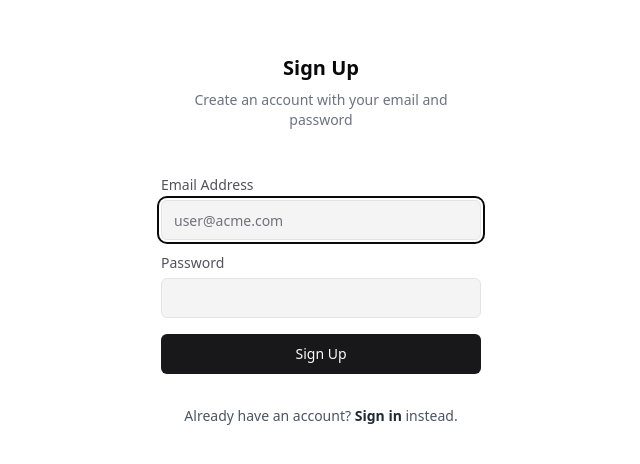
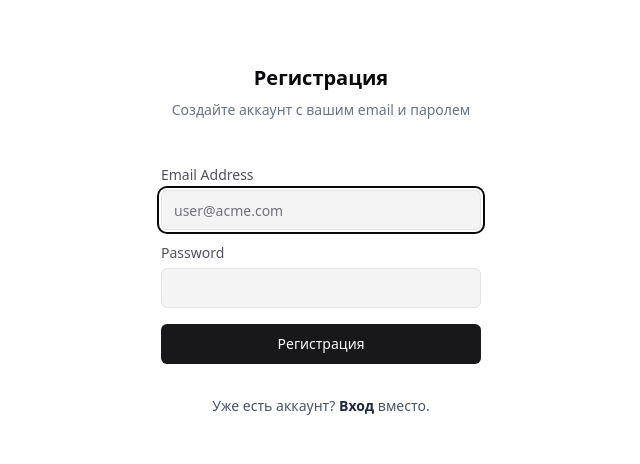
Before and after one commit to Pevznergo/ainew, a Next.js app: page /register in a window 1280 px wide. Shown: the part 160-624 px from the top of the page, without its empty margins (319-959 px from the left). Built offline with nearby package versions, Linux system fonts and the light colour scheme; what bcrypt-ts would draw is missing.

Commit message:
перевод часть текстов на рус

```diff
--- a/app/(auth)/login/page.tsx
+++ b/app/(auth)/login/page.tsx
@@ -28,12 +28,12 @@ export default function Page() {
     if (state.status === 'failed') {
       toast({
         type: 'error',
-        description: 'Invalid credentials!',
+        description: 'Неверные учетные данные!',
       });
     } else if (state.status === 'invalid_data') {
       toast({
         type: 'error',
-        description: 'Failed validating your submission!',
+        description: 'Неверные учетные данные!',
       });
     } else if (state.status === 'success') {
       gtmEvent('login', { method: 'email' });
@@ -51,22 +51,22 @@ export default function Page() {
     <div className="flex h-dvh w-screen items-start pt-12 md:pt-0 md:items-center justify-center bg-background">
       <div className="w-full max-w-md overflow-hidden rounded-2xl flex flex-col gap-12">
         <div className="flex flex-col items-center justify-center gap-2 px-4 text-center sm:px-16">
-          <h3 className="text-xl font-semibold dark:text-zinc-50">Sign In</h3>
+          <h3 className="text-xl font-semibold dark:text-zinc-50">Вход</h3>
           <p className="text-sm text-gray-500 dark:text-zinc-400">
-            Use your email and password to sign in
+            Используйте ваш email и пароль для входа
           </p>
         </div>
         <AuthForm action={handleSubmit} defaultEmail={email}>
-          <SubmitButton isSuccessful={isSuccessful}>Sign in</SubmitButton>
+          <SubmitButton isSuccessful={isSuccessful}>Вход</SubmitButton>
           <p className="text-center text-sm text-gray-600 mt-4 dark:text-zinc-400">
-            {"Don't have an account? "}
+            {'Нет аккаунта? '}
             <Link
               href="/register"
               className="font-semibold text-gray-800 hover:underline dark:text-zinc-200"
             >
-              Sign up
+              Зарегистрироваться
             </Link>
-            {' for free.'}
+            {' бесплатно.'}
           </p>
         </AuthForm>
       </div>
--- a/app/(auth)/register/page.tsx
+++ b/app/(auth)/register/page.tsx
@@ -77,14 +77,14 @@ export default function Page() {
       } else {
         toast({
           type: 'error',
-          description: data.error || 'Registration failed',
+          description: data.error || 'Регистрация не удалась',
         });
       }
     } catch (error) {
       console.error('Registration error:', error);
       toast({
         type: 'error',
-        description: 'Registration failed',
+        description: 'Регистрация не удалась',
       });
     }
   };
@@ -93,22 +93,24 @@ export default function Page() {
     <div className="flex h-dvh w-screen items-start pt-12 md:pt-0 md:items-center justify-center bg-background">
       <div className="w-full max-w-md overflow-hidden rounded-2xl gap-12 flex flex-col">
         <div className="flex flex-col items-center justify-center gap-2 px-4 text-center sm:px-16">
-          <h3 className="text-xl font-semibold dark:text-zinc-50">Sign Up</h3>
+          <h3 className="text-xl font-semibold dark:text-zinc-50">
+            Регистрация
+          </h3>
           <p className="text-sm text-gray-500 dark:text-zinc-400">
-            Create an account with your email and password
+            Создайте аккаунт с вашим email и паролем
           </p>
         </div>
         <AuthForm action={handleSubmit} defaultEmail={email}>
-          <SubmitButton isSuccessful={isSuccessful}>Sign Up</SubmitButton>
+          <SubmitButton isSuccessful={isSuccessful}>Регистрация</SubmitButton>
           <p className="text-center text-sm text-gray-600 mt-4 dark:text-zinc-400">
-            {'Already have an account? '}
+            {'Уже есть аккаунт? '}
             <Link
               href="/login"
               className="font-semibold text-gray-800 hover:underline dark:text-zinc-200"
             >
-              Sign in
+              Вход
             </Link>
-            {' instead.'}
+            {' вместо.'}
           </p>
         </AuthForm>
       </div>
--- a/components/sidebar-history.tsx
+++ b/components/sidebar-history.tsx
@@ -194,7 +194,7 @@ export function SidebarHistory({ user }: { user: User | undefined }) {
       <SidebarGroup>
         <SidebarGroupContent>
           <div className="px-2 text-zinc-500 w-full flex flex-row justify-center items-center text-sm gap-2">
-            Your conversations will appear here once you start chatting!
+            Ваши чаты будут появляться здесь, как только вы начнете общаться!
           </div>
         </SidebarGroupContent>
       </SidebarGroup>
```
